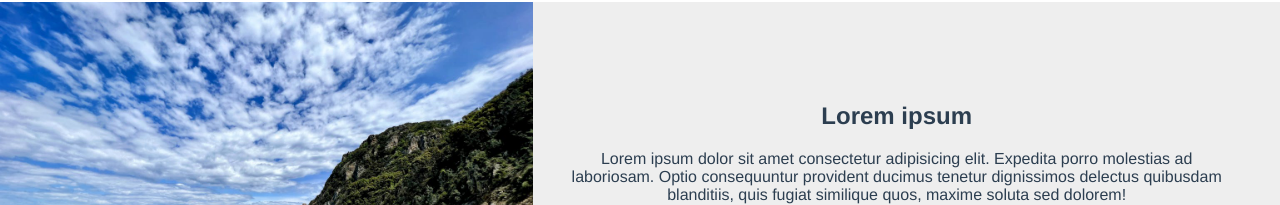
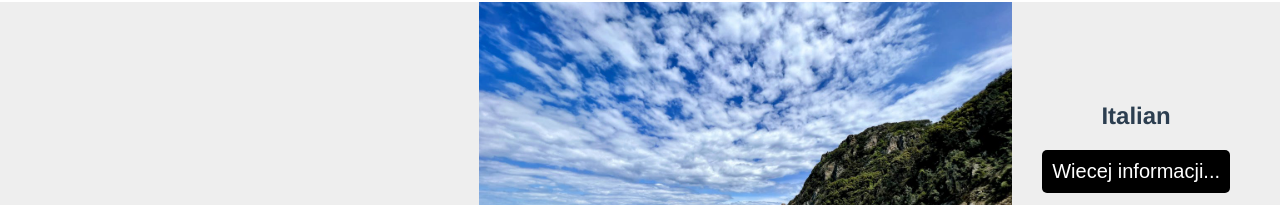
Before and after one commit to bartoszsmorawski/travel__blog, a Vue app: page / in a window 1280 px wide. Shown: the part 747-952 px from the top of the page. Built offline with nearby package versions, Linux system fonts and the light colour scheme.

Commit message:
In FotoSection.vue change template items to props, and deleted in style .description{}.

```diff
--- a/src/components/organisms/FotoSection.vue
+++ b/src/components/organisms/FotoSection.vue
@@ -1,11 +1,8 @@
 <template>
     <section class="FotoSection">
         <div class="Content">
-            <h2 class="Title">Lorem ipsum</h2>
-            <p class="Description">Lorem ipsum dolor sit amet consectetur adipisicing elit. Expedita porro molestias ad
-                laboriosam. Optio
-                consequuntur provident ducimus tenetur dignissimos delectus quibusdam blanditiis, quis fugiat similique
-                quos, maxime soluta sed dolorem!</p>
+            <h2 class="Title">{{ title }}</h2>
+            <p class="Description">{{ description }}</p>
             <BasicButton buttonText="Wiecej informacji..." buttonColor="#000000" />
         </div>
         <div class="Image"><img :src="srcImg" :alt="altText" class="blog-image" /></div>
@@ -20,6 +17,8 @@
         type: Boolean,
         default: true
     },
+    title: String,
+    description: String,
     srcImg: String,
     altText: String,
 })
@@ -45,9 +44,6 @@
 .Title {
     text-align: center;
 }
-
-.Description {}
-
 
 .Image {
     height: 400px;
```
